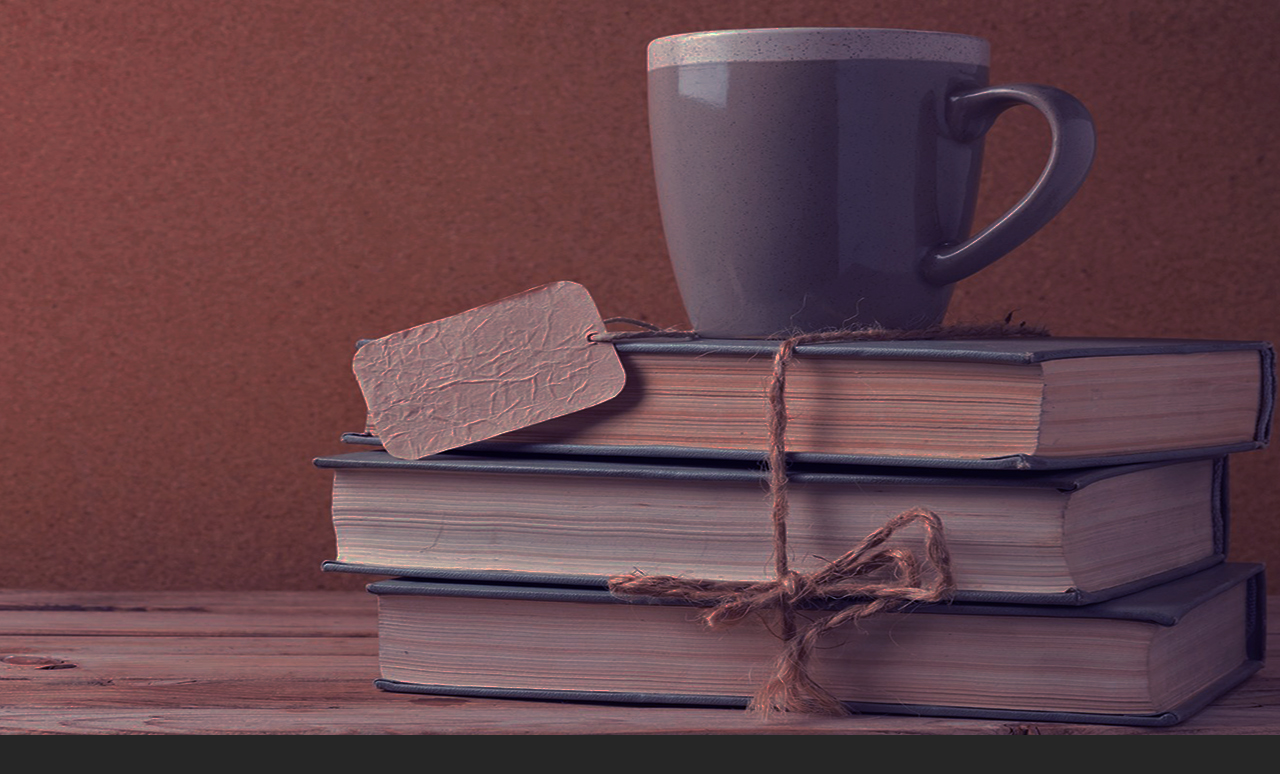
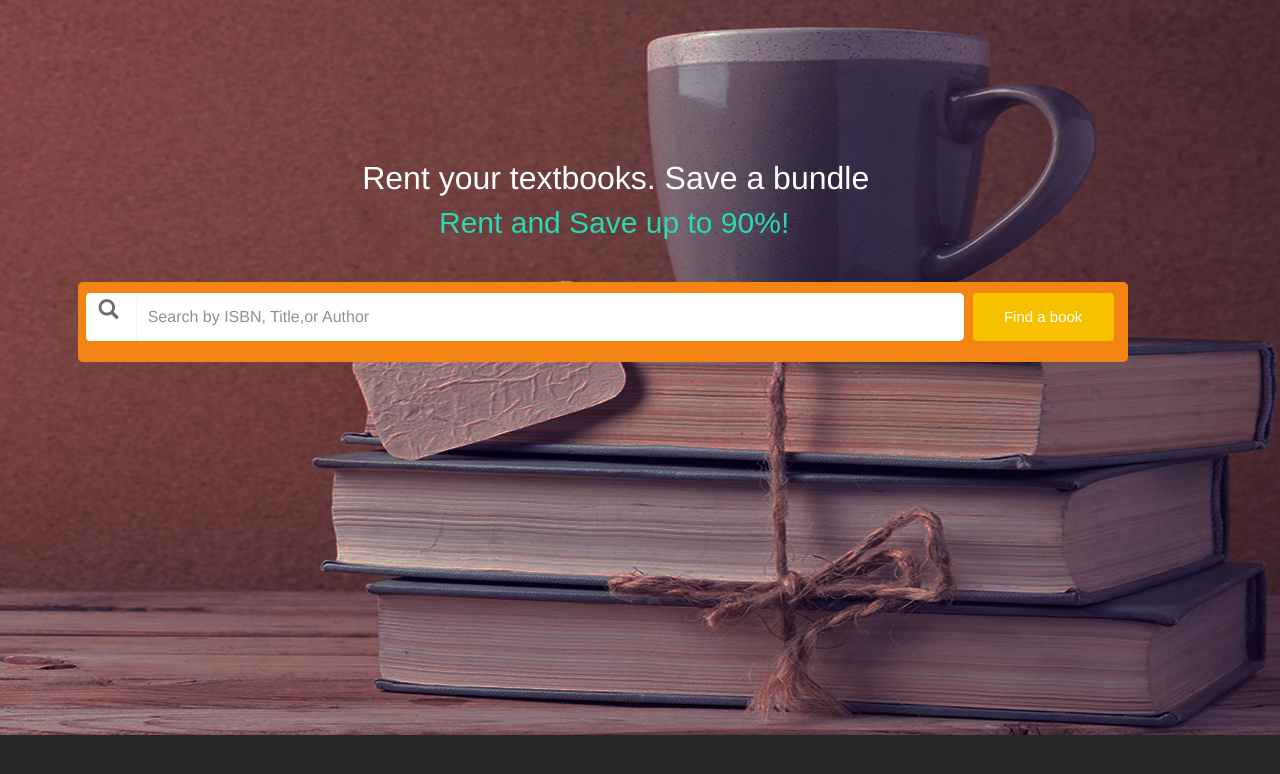
Before and after one commit to Praveen-O-Krishnan/bookstore, a website: page index.html in a window 1280 px wide. Drawn offline with nearby package versions, Linux system fonts and the light colour scheme.

Commit message:
header search section initial commit

```diff
--- a/css/style.css
+++ b/css/style.css
@@ -13,3 +13,285 @@ img {
   height: 735px;
   background: url("../img/site-banner.jpg") no-repeat 80% 0;
 }
+.textline1{
+  position: absolute;
+  margin-top: 7%;
+  margin-left: 25%;
+  color: #fff;
+}
+@media only screen and (min-width: 375px) {
+  .textline1{
+  margin-left: 30%;
+  }
+}
+@media only screen and (min-width: 568px) {
+  .textline1{
+    margin-left:25%;
+  }
+}
+@media only screen and (min-width: 736px) {
+  .textline1{
+    margin-left:30%;
+  }
+}
+@media only screen and (min-width: 768px) {
+  .textline1{
+    margin-top: 9%;
+  }
+}
+@media only screen and (min-width: 1024px) {
+  .textline1{
+    margin-top: 10%;
+    margin-left: 25%;
+  }
+}
+@media only screen and (min-width: 1200px) {
+  .textline1{
+    margin-top: 11%;
+    margin-left: 24%;
+  }
+}
+.textline1 .textline-1{
+  font-size: 10px;
+}
+
+@media only screen and (min-width: 568px) {
+  .textline1 .textline-1{
+  font-size: 19px;
+  }
+}
+@media only screen and (min-width: 1024px) {
+  .textline1 .textline-1{
+    font-size: 30px;
+  }
+}
+@media only screen and (min-width: 1200px) {
+  .textline1 .textline-1{
+    font-size: 32px;
+  }
+}
+
+.textline2{
+  position: absolute;
+  margin-top: 12%;
+  margin-left: 33%;
+  color: #2ad9b2;
+}
+@media only screen and (min-width: 375px) {
+  .textline2{
+  margin-left: 37%;
+  }
+}
+@media only screen and (min-width: 568px) {
+  .textline2{
+    margin-left: 35%;
+  }
+}
+@media only screen and (min-width: 667px) {
+  .textline2{
+  margin-left:38%;
+  }
+}
+@media only screen and (min-width: 1024px) {
+  .textline2{
+    margin-top: 14%;
+    margin-left: 32%;
+  }
+}
+@media only screen and (min-width: 1200px) {
+  .textline2{
+    margin-top: 14%;
+    margin-left: 30%;
+  }
+}
+.textline2 .textline-2{
+  font-size: 9px;
+  padding-top: 2%;
+  font-family: sans-serif;
+}
+@media only screen and (min-width: 568px) {
+  .textline2 .textline-2{
+  font-size: 15px;
+  }
+}
+@media only screen and (min-width: 768px) {
+  .textline2 .textline-2{
+    font-size: 15px;
+  }
+}
+@media only screen and (min-width: 1024px) {
+  .textline2 .textline-2{
+    font-size: 28px;
+  }
+}
+@media only screen and (min-width: 1200px) {
+  .textline2 .textline-2{
+  font-size: 30px;
+  }
+}
+.searchouterbox{
+  position: absolute;
+  background: #f48414;
+  height:4%;
+  width: 92%;
+  border-radius: 3px;
+  margin-top: 25%;
+  margin-left:4%;
+}
+@media only screen and (min-width: 568px) {
+  .searchouterbox{
+  height: 10%;
+  }
+}
+@media only screen and (min-width: 768px) {
+  .searchouterbox{
+  height: 5%;
+  margin-left: 3.5%;
+  }
+}
+@media only screen and (min-width: 1024px) {
+  .searchouterbox{
+  height: 7%;
+
+  }
+}
+@media only screen and (min-width: 1200px) {
+  .searchouterbox{
+    height:10%;
+    width: 82%;
+    border-radius: 5px;
+    margin-top: 22%;
+    margin-left: 1.8%;
+  }
+}
+.searchbox input{
+  position: absolute;
+  margin-top: 26.3%;
+  margin-left: 10.3%;
+  height: 2.5%;
+  width: 64%;
+  border-radius: 2px;
+  border: none;
+  color: #909090;
+  font-size: 8px;
+}
+@media only screen and (min-width: 568px) {
+  .searchbox input{
+  height: 5%;
+  margin-left: 8.3%;
+  width: 66%;
+  }
+}
+@media only screen and (min-width: 768px) {
+  .searchbox input{
+  font-size: 15px;
+  width: 62%;
+  margin-left: 12%;
+  height: 3%;
+  }
+}
+@media only screen and (min-width: 1024px) {
+  .searchbox input{
+  height: 3.6%;
+  width: 65%;
+  margin-left: 9%;
+  }
+}
+@media only screen and (min-width: 1200px) {
+  .searchbox input{
+    margin-top: 22.9%;
+    margin-left: 5%;
+    height: 6%;
+    width: 66%;
+    border-radius: 5px;
+    font-size: 16px;
+  }
+}
+.findbutton{
+  position: absolute;
+  background-color: #f7c100;
+  border-radius: 2px;
+  font-family: arial;
+  height:2.5%;
+  width:18.2%;
+  margin-top: 26.3%;
+  margin-left: 75.7%;
+  color: #fff;
+  border: none;
+  font-size: 8px;
+}
+@media only screen and (min-width: 568px) {
+  .findbutton{
+  height: 5%;
+  }
+}
+@media only screen and (min-width: 768px) {
+  .findbutton{
+  font-size: 15px;
+  height: 3%;
+  }
+}
+@media only screen and (min-width: 1024px) {
+  .findbutton{
+  height: 3.6%;
+  }
+}
+@media only screen and (min-width: 1200px) {
+  .findbutton{
+    border-radius: 4px;
+    height:6%;
+    width:11%;
+    margin-top: 22.9%;
+    margin-left: 71.7%;
+    font-size: 15px;
+  }
+}
+.searchicon{
+  position: absolute;
+  padding: 0.5% 1%;
+  margin-left: 5.5%;
+  color: #6b6b6b;
+  border-right: 1px solid #f3f4ef;
+  margin-top: 26.3%;
+  font-size: 10px;
+  height:2.5%;
+  width:6%;
+  background-color: #fff;
+  border-radius: 2px;
+}
+@media only screen and (min-width: 568px) {
+  .searchicon{
+  height: 5%;
+  width: 4%;
+  }
+}
+@media only screen and (min-width: 768px) {
+  .searchicon{
+  font-size: 16px;
+  width: 7%;
+  padding: 1.5% 2%;
+  height: 3%;
+  }
+}
+@media only screen and (min-width: 1024px) {
+  .searchicon{
+  height: 3.4%;
+  width: 4%;
+  font-size: 9px;
+  margin-top: 25.9%;
+  }
+}
+@media only screen and (min-width: 1200px) {
+  .searchicon{
+    padding: 0.3% 1%;
+    margin-left: 0.5%;
+    border-right: 0.5px solid #f3f4ef;
+    margin-top: 22.9%;
+    margin-left: 2.4%;
+    font-size: 20px;
+    height:6%;
+    width:4%;
+    background-color: #fff;
+    border-radius: 4px;
+  }
+}
--- a/index.html
+++ b/index.html
@@ -27,6 +27,30 @@
         <div class="site-header">
           <div class="site-banner">
 
+            <div class="container">
+        <div class="row">
+          <div class="textline1">
+            <h2 class="textline-1">Rent your textbooks. Save a bundle</h2>
+          </div>
+          <div class="textline2">
+            <h3 class="textline-2">Rent and Save up to 90%!</h3>
+          </div>
+          <div class="searchouterbox">
+          </div>
+          <div class="searchbox">
+              <form>
+                <input type="text" value="      Search by ISBN, Title,or Author">
+              </form>
+            <div class="searchicon">
+              <i class="glyphicon glyphicon-search"></i>
+            </div>
+          </div>
+          <div class="findabook">
+            <button class="findbutton">Find a book</button>
+          </div>
+        </div>
+        </div>
+
           </div>
         </div>
         <!-- header -->
```
